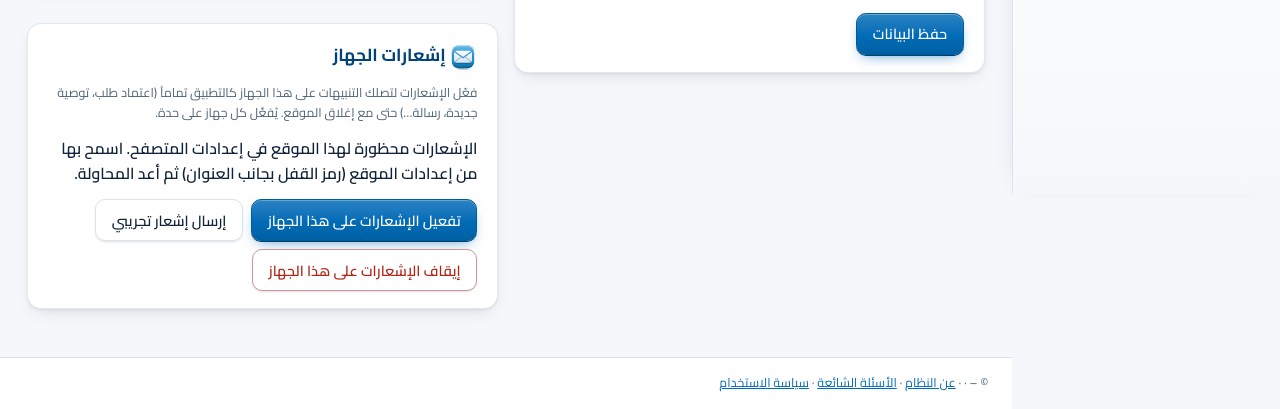
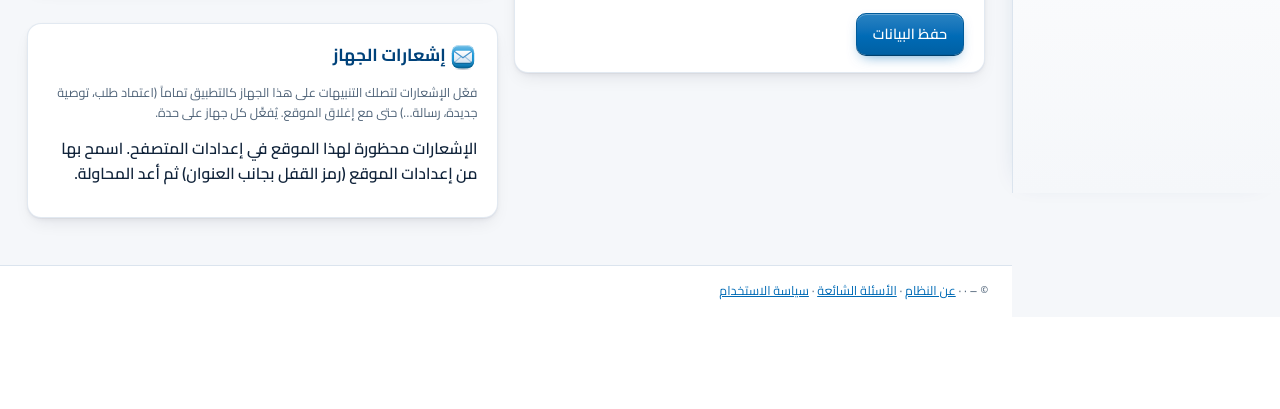
Before and after one commit to Abdullh10/HR, a FastAPI app: template app/templates/profile.html in a window 1280 px wide. Shown: the part 607-1016 px from the top of the page. After the commit the page ends 907 px from the top, so only its background shows below. Run offline with FastAPI, Linux system fonts and the light colour scheme; the template is opened without the code that fills it, so the values that code supplies are empty.

Commit message:
إصلاح إظهار أزرار إشعارات الجهاز المخفية، وتوضيح خطوة زر المشاركة على الآيفون
Co-Authored-By: Claude Opus 5.5 <noreply@anthropic.com>
Claude-Session: https://claude.ai/code/session_01NTU9ak6Xq6BgrfDKUuhPpQ

```diff
--- a/app/static/app.css
+++ b/app/static/app.css
@@ -1136,6 +1136,7 @@ details.danger-zone[open] > summary { margin-bottom: .8rem; }
 .faq-item > summary:focus-visible { outline: 2px solid var(--brand); outline-offset: 2px; border-radius: 10px; }
 
 /* ---------- إشعارات الجهاز */
+[data-push-panel] [hidden], [data-push-prompt][hidden] { display: none !important; }
 .push-status { margin: .3rem 0 .8rem; font-weight: 600; color: var(--text); }
 .push-ios { margin-top: .8rem; padding: .8rem 1rem; border-radius: 10px; background: var(--brand-soft); color: var(--brand-ink); font-size: .92rem; }
 .push-ios ol { margin: .4rem 0 0; padding-inline-start: 1.2rem; }
--- a/app/templates/profile.html
+++ b/app/templates/profile.html
@@ -58,7 +58,7 @@
     </div>
     <div class="push-ios" data-push-ios hidden>
       <b>على الآيفون والآيباد:</b> تعمل الإشعارات بعد إضافة النظام إلى الشاشة الرئيسية:
-      <ol><li>افتح الموقع في Safari.</li><li>اضغط زر المشاركة <span aria-hidden="true">⎋</span> أسفل الشاشة.</li><li>اختر «إضافة إلى الشاشة الرئيسية» ثم «إضافة».</li><li>افتح «إتمام» من أيقونته على الشاشة الرئيسية، ثم ارجع إلى هذه الصفحة وفعّل الإشعارات.</li></ol>
+      <ol><li>افتح الموقع في Safari.</li><li>اضغط زر المشاركة (مربع بسهم للأعلى) أسفل الشاشة.</li><li>اختر «إضافة إلى الشاشة الرئيسية» ثم «إضافة».</li><li>افتح «إتمام» من أيقونته على الشاشة الرئيسية، ثم ارجع إلى هذه الصفحة وفعّل الإشعارات.</li></ol>
     </div>
   </section>
 </div>
--- a/app/web.py
+++ b/app/web.py
@@ -44,7 +44,7 @@ from .welcome import welcome_info  # noqa: E402
 templates.env.globals["welcome_info"] = welcome_info
 
 # رقم إصدار الأصول الثابتة لإجبار المتصفحات (خاصة الجوال) على جلب النسخ الجديدة
-ASSET_V = "47"
+ASSET_V = "48"
 templates.env.globals["ASSET_V"] = ASSET_V
 
 _STATIC = Path(__file__).parent / "static"
```
